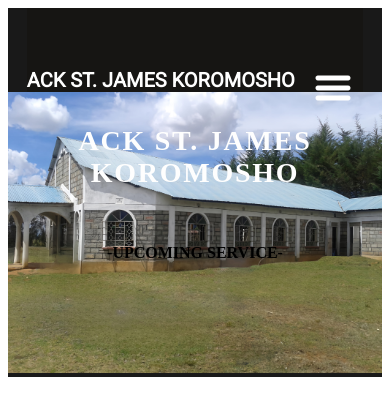
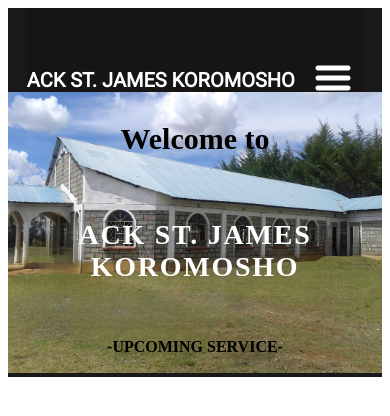
Before and after one commit to KipletingEdwin/Koromosho, a React (Vite) app: page / in a window 390 px wide. Shown: the top 416 px of the page. Built offline with nearby package versions, Linux system fonts and the light colour scheme.

Commit message:
centre the div

```diff
--- a/src/components/Home/Home.jsx
+++ b/src/components/Home/Home.jsx
@@ -8,6 +8,7 @@ function Home() {
       <img className={styles.backImage} src={koroProfile} alt="koro" />
       <div className={styles.content}>
         <div className={styles.contentTitle}>
+          <h3>Welcome to </h3>
           <h1 className={styles.title}> ACK ST. JAMES KOROMOSHO</h1>
         </div>
         <div className={styles.countDownContainer}>
--- a/src/components/Home/Home.module.css
+++ b/src/components/Home/Home.module.css
@@ -14,9 +14,17 @@
 
 .contentTitle{
     display: flex;
+    flex-direction: column;
     align-items: center;
     justify-content: center;
     /* background-color: red; */
+}
+
+.contentTitle h3{
+    /* color: var(--color-text); */
+    font-size: 30px;
+    font-weight: 600;
+    font-family: "Outfit"Arial, Helvetica, sans-serif;
 }
 
 .title{
@@ -26,6 +34,7 @@
     font-weight: bolder;
     letter-spacing: 1.75px;
     text-align: center;
+
 }
 
 .content{
--- a/src/components/Navbar/Navbar.module.css
+++ b/src/components/Navbar/Navbar.module.css
@@ -53,10 +53,11 @@
     position: absolute;
     right: 0;
     margin-right: 3%;
+    margin-top: -3%;
     position: absolute;
     flex-direction: column;
     align-items: flex-end;
-    gap: 11px;
+    gap: 5px;
     /* background-color: #0f0f0f; */
     z-index: 3;
   }
@@ -66,6 +67,7 @@
     flex-direction: column;
     align-items: center;
     gap: 13px;
+    margin-top: -2%;
     display: none;
     background-color: #0f0f0f;
     box-shadow: 0 0 4px 0 rgba(0, 0, 0);
```
